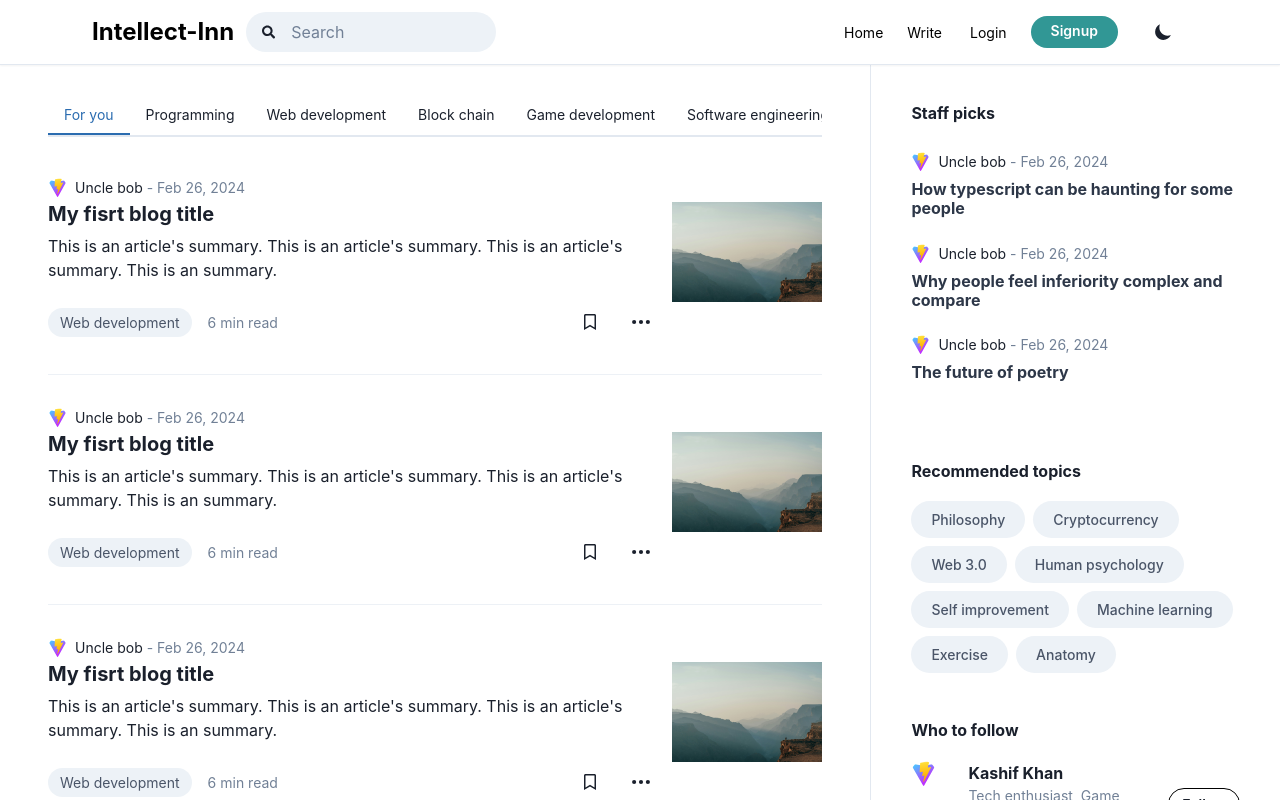
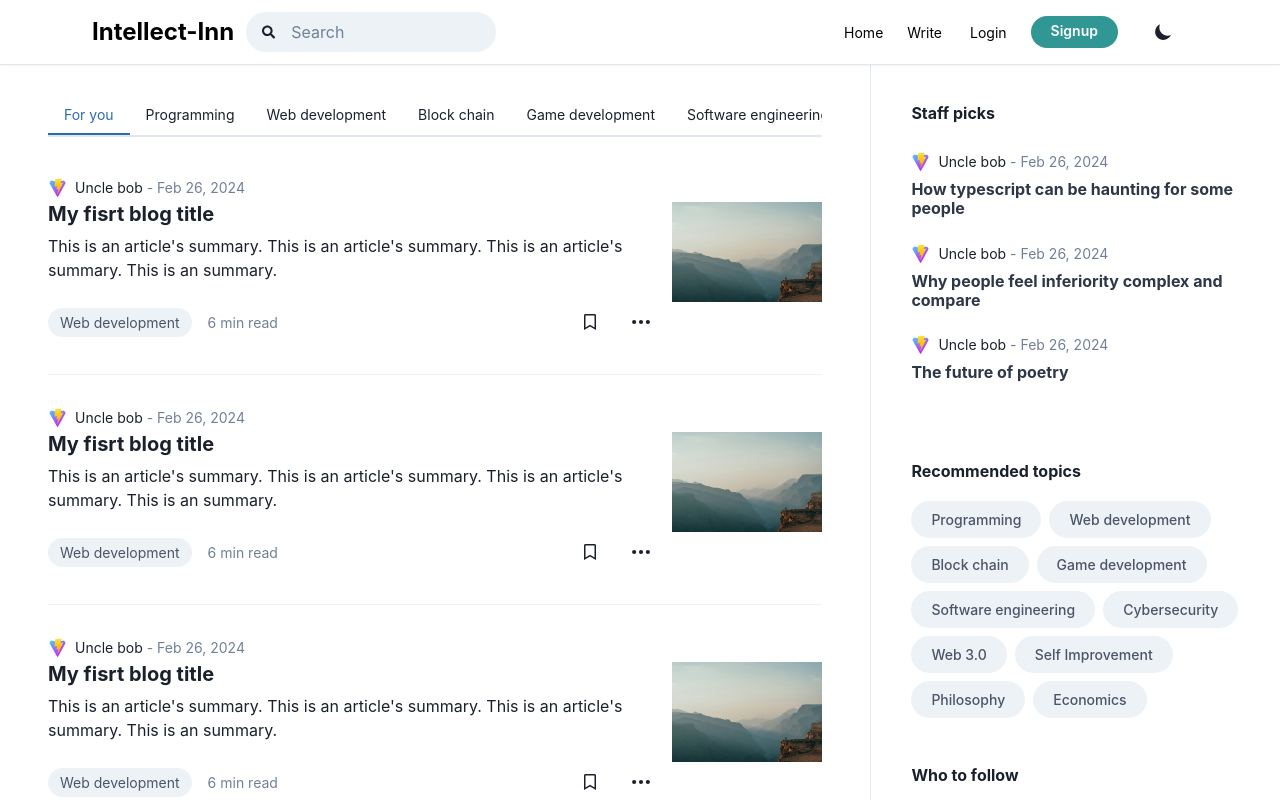
Before and after one commit to mrx7355608/Intellectinn-react, a React (Vite) app: page /user in a window 1280 px wide. Shown: the top 800 px of the page. Built offline with nearby package versions, Linux system fonts and the light colour scheme.

Commit message:
refactored

```diff
--- a/src/pages/Userpage/Userpage.tsx
+++ b/src/pages/Userpage/Userpage.tsx
@@ -97,6 +97,9 @@ export default function Userpage() {
                         Recommended topics
                     </Heading>
                     <Box display="flex" flexWrap="wrap" gap="2">
+                        {tags.map((t) => {
+                            return (
+                                <Link to={`/tags/${t}`}>
                                     <Text
                                         rounded="full"
                                         bg="gray.100"
@@ -106,86 +109,11 @@ export default function Userpage() {
                                         fontSize="sm"
                                         fontWeight={"medium"}
                                     >
-                            Philosophy
+                                        {t}
                                     </Text>
-
-                        <Text
-                            rounded="full"
-                            bg="gray.100"
-                            px="5"
-                            py="2"
-                            color="gray.600"
-                            fontSize="sm"
-                            fontWeight={"medium"}
-                        >
-                            Cryptocurrency
-                        </Text>
-                        <Text
-                            rounded="full"
-                            bg="gray.100"
-                            px="5"
-                            py="2"
-                            color="gray.600"
-                            fontSize="sm"
-                            fontWeight={"medium"}
-                        >
-                            Web 3.0
-                        </Text>
-                        <Text
-                            rounded="full"
-                            bg="gray.100"
-                            px="5"
-                            py="2"
-                            color="gray.600"
-                            fontSize="sm"
-                            fontWeight={"medium"}
-                        >
-                            Human psychology
-                        </Text>
-                        <Text
-                            rounded="full"
-                            bg="gray.100"
-                            px="5"
-                            py="2"
-                            color="gray.600"
-                            fontSize="sm"
-                            fontWeight={"medium"}
-                        >
-                            Self improvement
-                        </Text>
-                        <Text
-                            rounded="full"
-                            bg="gray.100"
-                            px="5"
-                            py="2"
-                            color="gray.600"
-                            fontSize="sm"
-                            fontWeight={"medium"}
-                        >
-                            Machine learning
-                        </Text>
-                        <Text
-                            rounded="full"
-                            bg="gray.100"
-                            px="5"
-                            py="2"
-                            color="gray.600"
-                            fontSize="sm"
-                            fontWeight={"medium"}
-                        >
-                            Exercise
-                        </Text>
-                        <Text
-                            rounded="full"
-                            bg="gray.100"
-                            px="5"
-                            py="2"
-                            color="gray.600"
-                            fontSize="sm"
-                            fontWeight={"medium"}
-                        >
-                            Anatomy
-                        </Text>
+                                </Link>
+                            );
+                        })}
                     </Box>
                 </Box>
 
```
Lines whose indentation alone changed are shown as unchanged.
